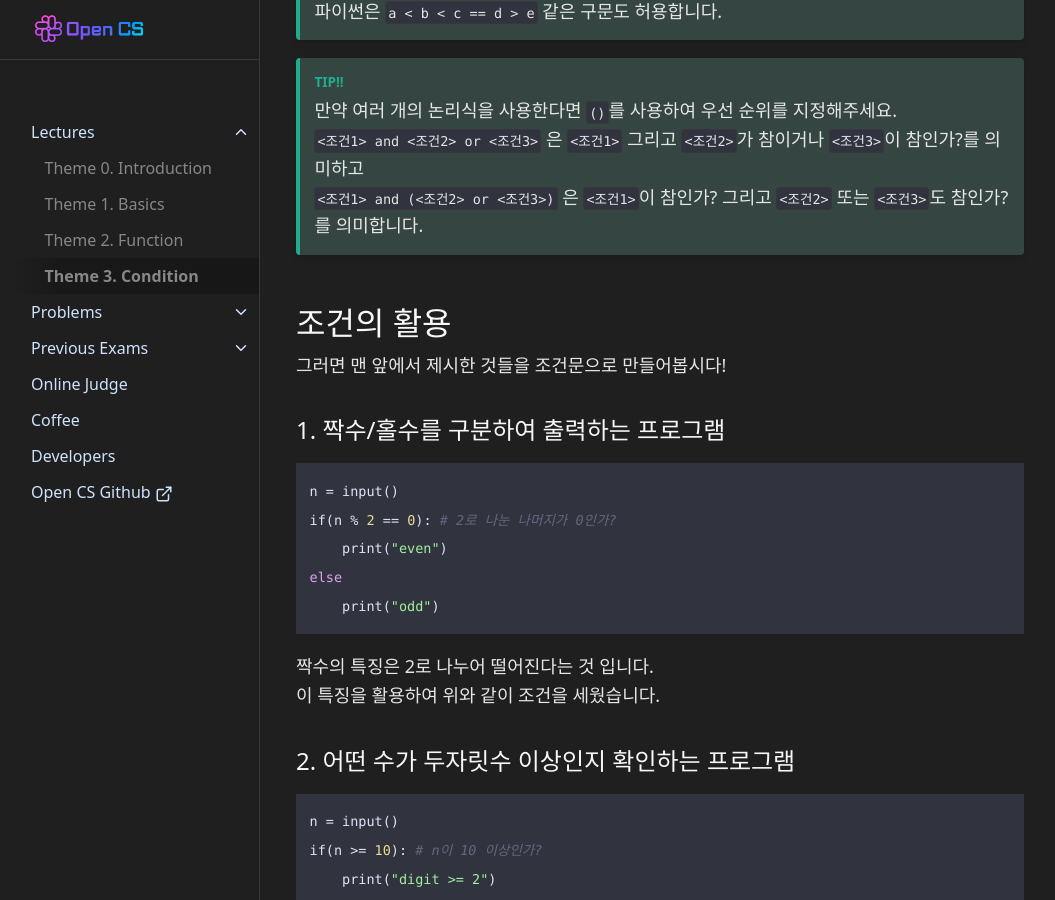
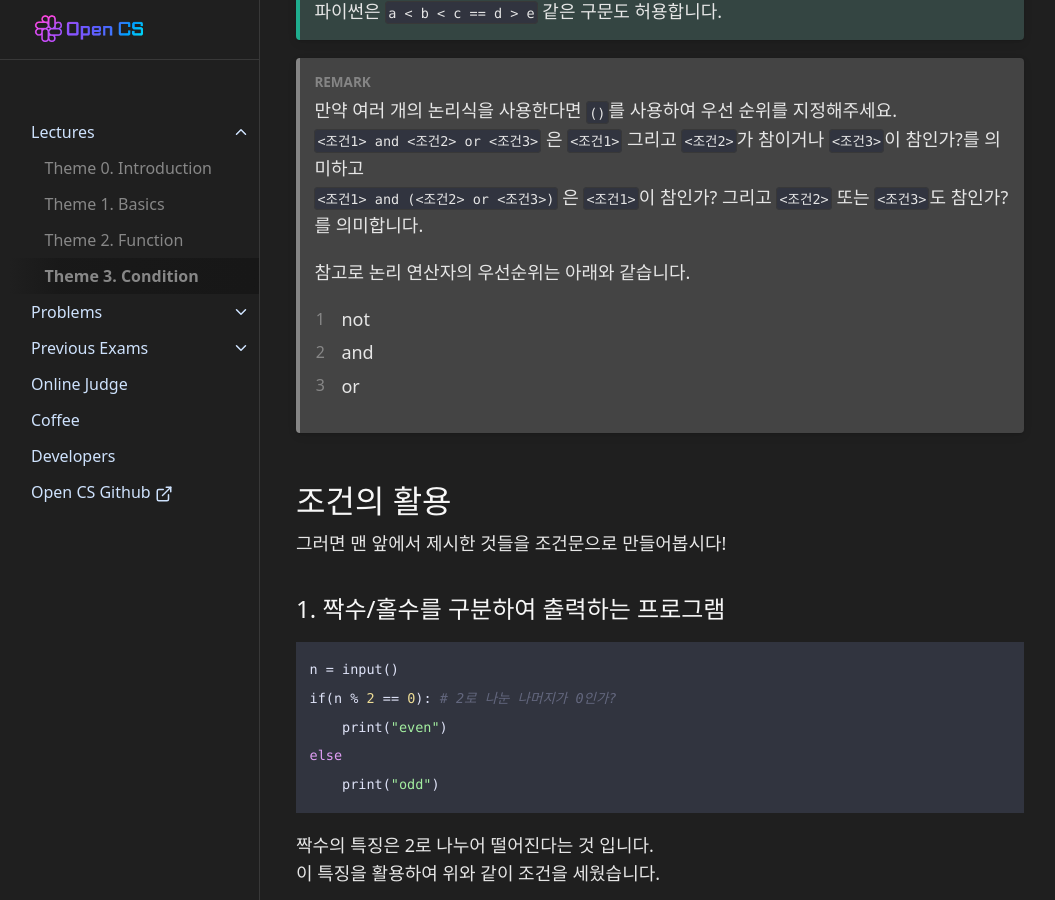
Before and after one commit to OpenCS-ksa/opencs-ksa.github.io, a Jekyll site: the page built from docs/Lectures/lecture3.md, in a window 1280 px wide and 900 px high, scrolled down 4443 px. Shown: the whole window, without its empty margins (112-1167 px from the left). Built offline with Jekyll 4.4.1, drawn with Linux system fonts in a browser that asks for light colours.

Commit message:
Update lecture3.md

```diff
--- a/docs/Lectures/lecture3.md
+++ b/docs/Lectures/lecture3.md
@@ -135,10 +135,15 @@ if <condition2>:
 대부분의 언어는 비교 연산자를 연속하여 사용할 수 없지만,
 파이썬은 `a < b < c == d > e` 같은 구문도 허용합니다.
 
-{: .tip}
-만약 여러 개의 논리식을 사용한다면 `()`를 사용하여 우선 순위를 지정해주세요.
-`<조건1> and <조건2> or <조건3>` 은 `<조건1>` 그리고 `<조건2>`가 참이거나 `<조건3>`이 참인가?를 의미하고
-`<조건1> and (<조건2> or <조건3>)` 은 `<조건1>`이 참인가? 그리고 `<조건2>` 또는 `<조건3>`도 참인가?를 의미합니다.
+{: .note}
+> 만약 여러 개의 논리식을 사용한다면 `()`를 사용하여 우선 순위를 지정해주세요.
+> `<조건1> and <조건2> or <조건3>` 은 `<조건1>` 그리고 `<조건2>`가 참이거나 `<조건3>`이 참인가?를 의미하고
+> `<조건1> and (<조건2> or <조건3>)` 은 `<조건1>`이 참인가? 그리고 `<조건2>` 또는 `<조건3>`도 참인가?를 의미합니다.
+>
+> 참고로 논리 연산자의 우선순위는 아래와 같습니다.
+> 1. not
+> 2. and
+> 3. or
 
 ## 조건의 활용
 그러면 맨 앞에서 제시한 것들을 조건문으로 만들어봅시다!
```
